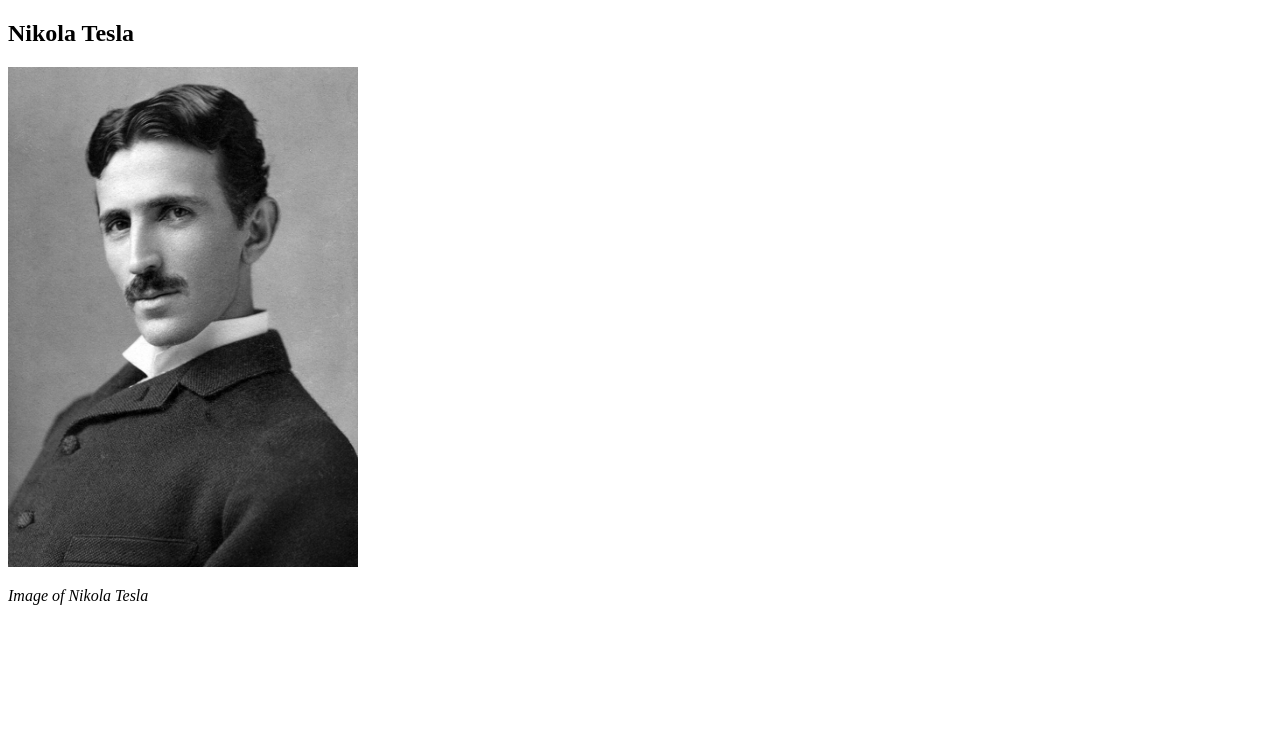
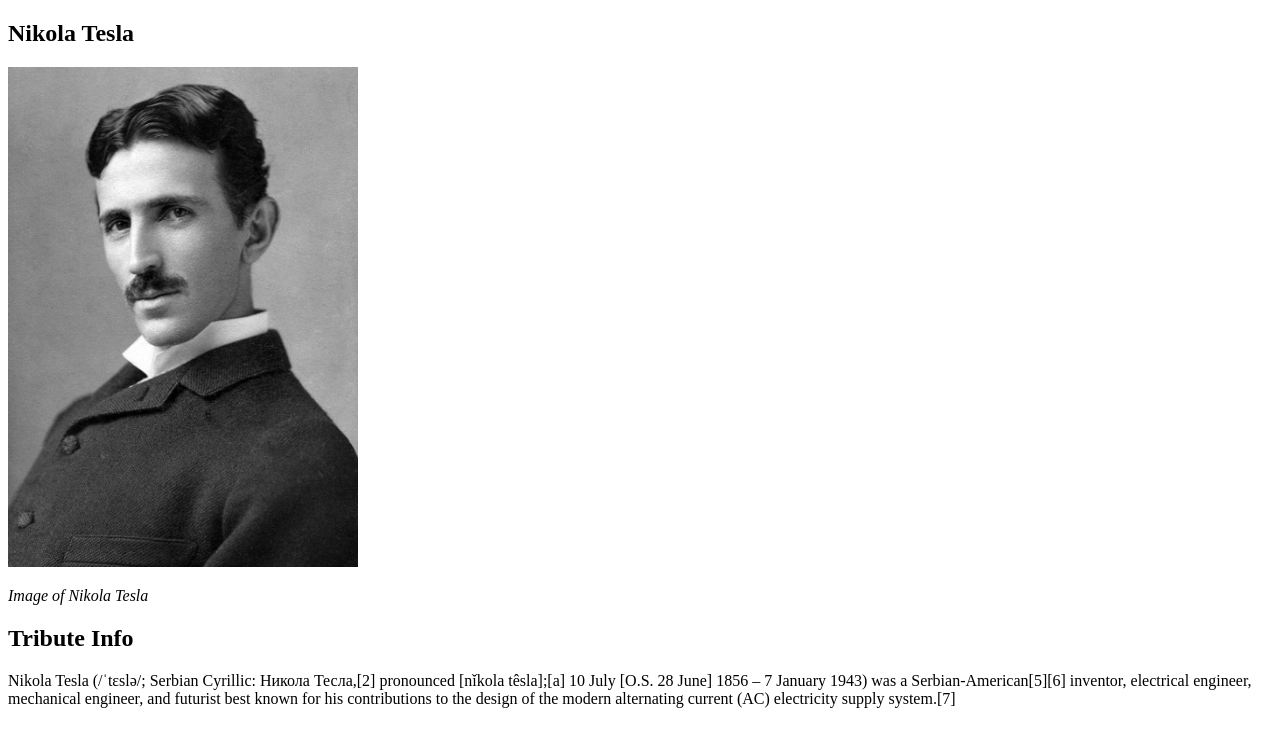
Before and after one commit to alisasiljak/Test-Microverese-, a plain HTML site: page index.html in a window 1280 px wide. Drawn offline with Linux system fonts and the light colour scheme.

Commit message:
added tribute info

```diff
--- a/index.html
+++ b/index.html
@@ -14,6 +14,9 @@
       </div>
         <p id="img-caption"><i>Image of Nikola Tesla</i></p>
 
+       <h2 id="tribute-info">Tribute Info</h2>
+        <p>Nikola Tesla (/ˈtɛslə/; Serbian Cyrillic: Никола Тесла,[2] pronounced [nǐkola têsla];[a] 10 July [O.S. 28 June] 1856 – 7 January 1943) was a Serbian-American[5][6] inventor, electrical engineer, mechanical engineer, and futurist best known for his contributions to the design of the modern alternating current (AC) electricity supply system.[7]</p>
+
     </section>
 
 
```
